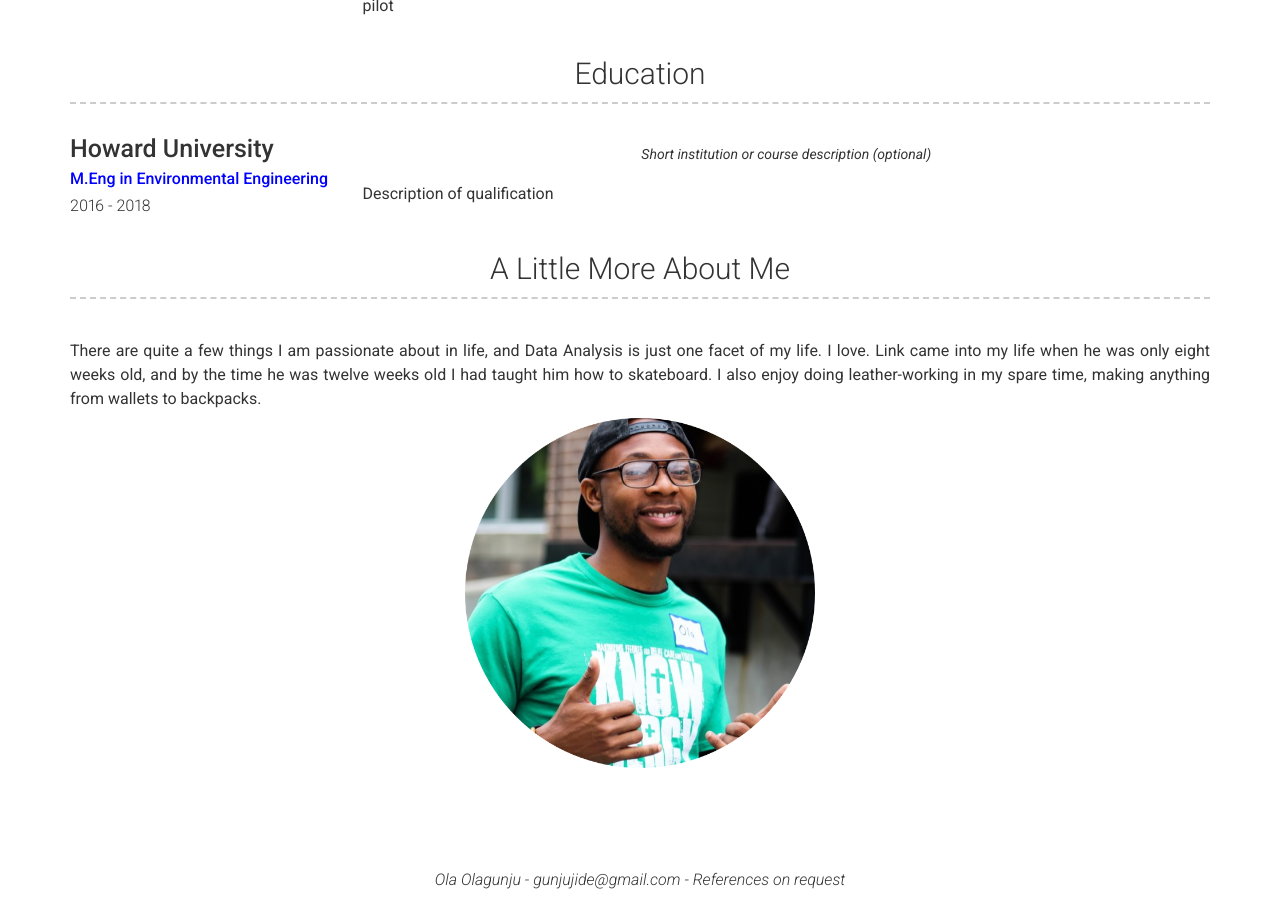
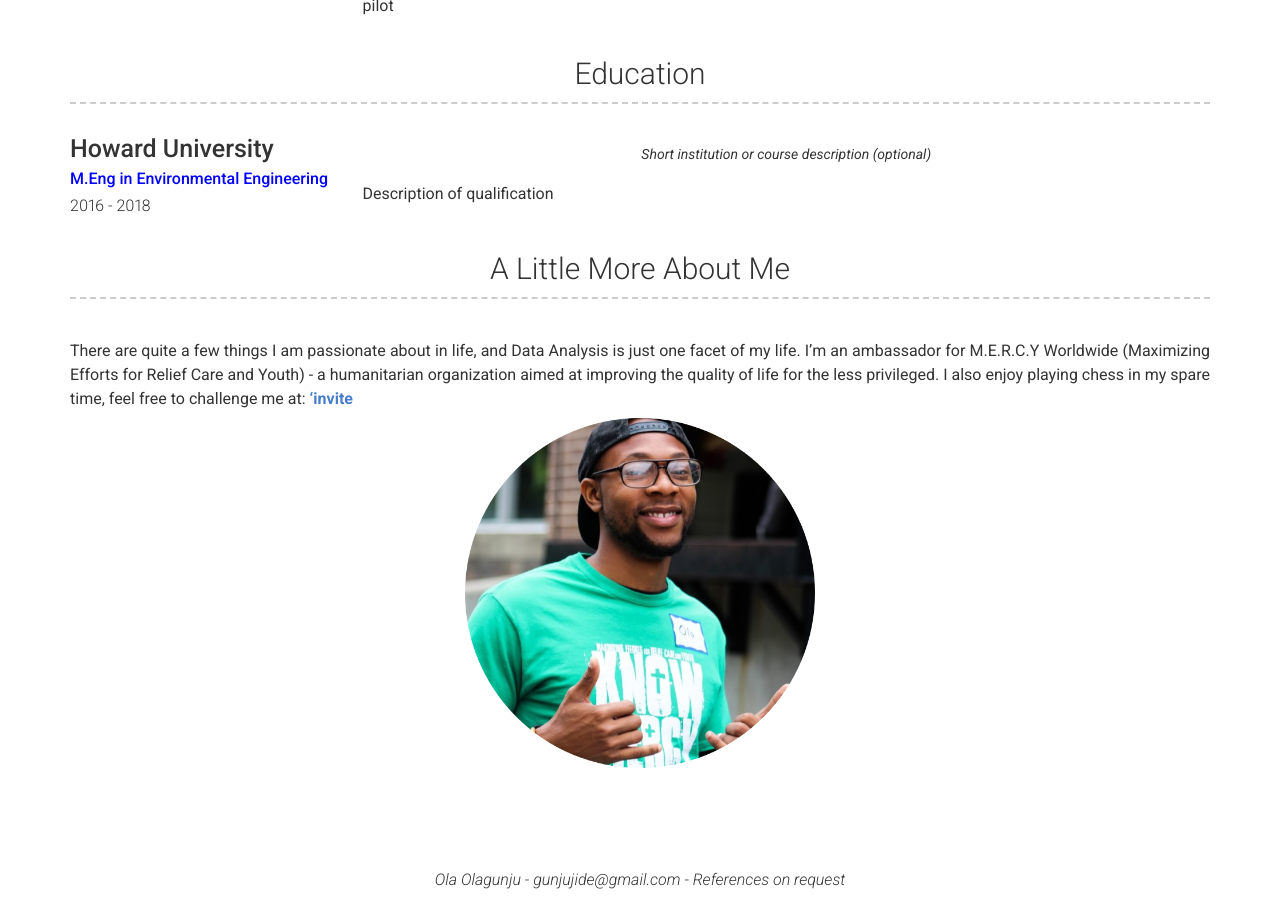
Before and after one commit to OlaOlagunju/cloudgeek.com.ng, a Jekyll site: the page built from index.md, in a window 1280 px wide and 900 px high, scrolled down 2225 px. Built offline with Jekyll 4.4.1, drawn with Linux system fonts in a browser that asks for light colours; nearby versions of some CDN libraries.

Commit message:
Update _config.yml

```diff
--- a/_config.yml
+++ b/_config.yml
@@ -187,7 +187,9 @@ content:
   - title: A Little More About Me
     layout: text
     content: | # this will include new lines to allow paragraphs
-      There are quite a few things I am passionate about in life, and Data Analysis is just one facet of my life. I love. Link came into my life when he was only eight weeks old, and by the time he was twelve weeks old I had taught him how to skateboard. I also enjoy doing leather-working in my spare time, making anything from wallets to backpacks.
+      There are quite a few things I am passionate about in life, and Data Analysis is just one facet of my life.
+      I'm an ambassador for M.E.R.C.Y Worldwide (Maximizing Efforts for Relief Care and Youth) - a humanitarian organization aimed at improving the quality of life for the less privileged.
+      I also enjoy playing chess in my spare time, feel free to challenge me at: <strong><a href="https://chess.com/play/the1phantomkid">'invite</a></strong>
       <center><img src="/images/mecirc.png" width="350" height="350" /></center>
 # Footer
 footer_show_references: true
```
